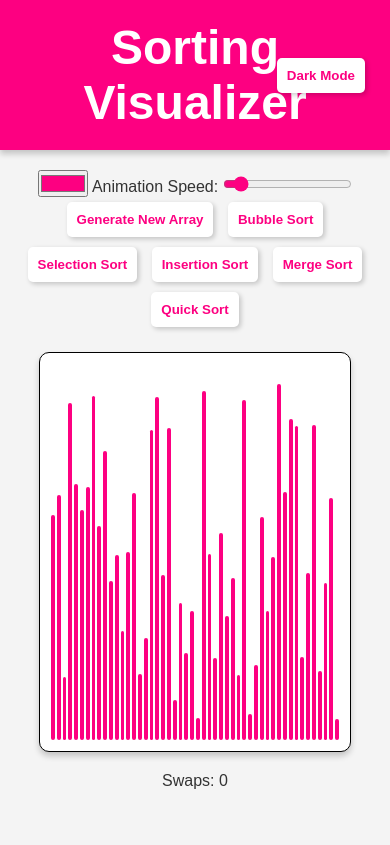
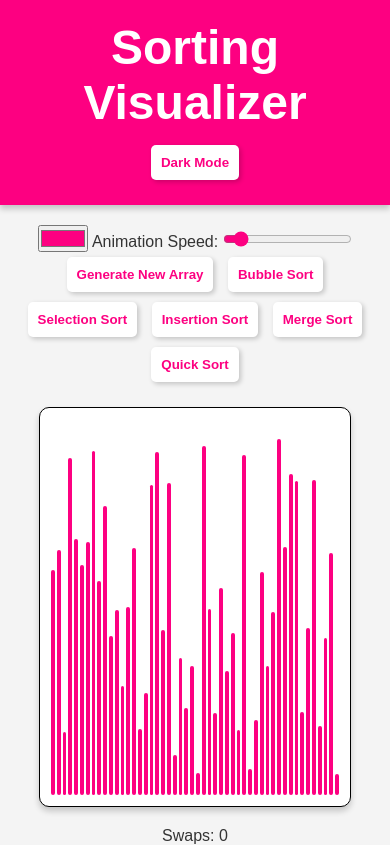
Before and after one commit to kinza7124/Algorithm-Visualiser, a plain HTML site: page index.html in a window 390 px wide. Drawn offline with Linux system fonts and the light colour scheme.

Commit message:
Implement responsive design for header and controls
Added responsive design for smaller screens.

```diff
--- a/index.html
+++ b/index.html
@@ -98,6 +98,16 @@
         .dark-mode input[type="range"] {
             accent-color: #00bcd4;
         }
+      @media (max-width: 600px) {
+      .header {
+        flex-direction: column;
+        text-align: center;
+      }
+      .toggle-container {
+        position: static;
+        margin-top: 10px;
+      }
+    }
     </style>
 </head>
 <body>
```
